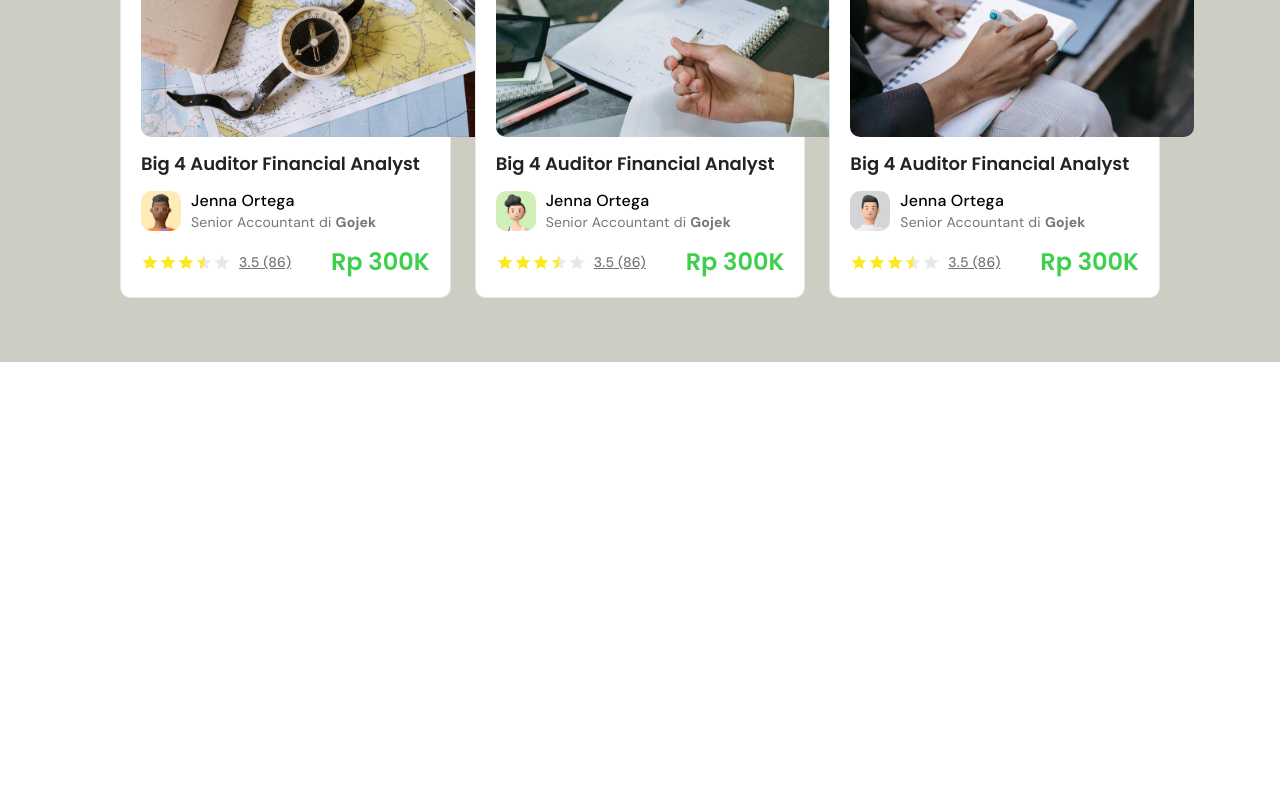
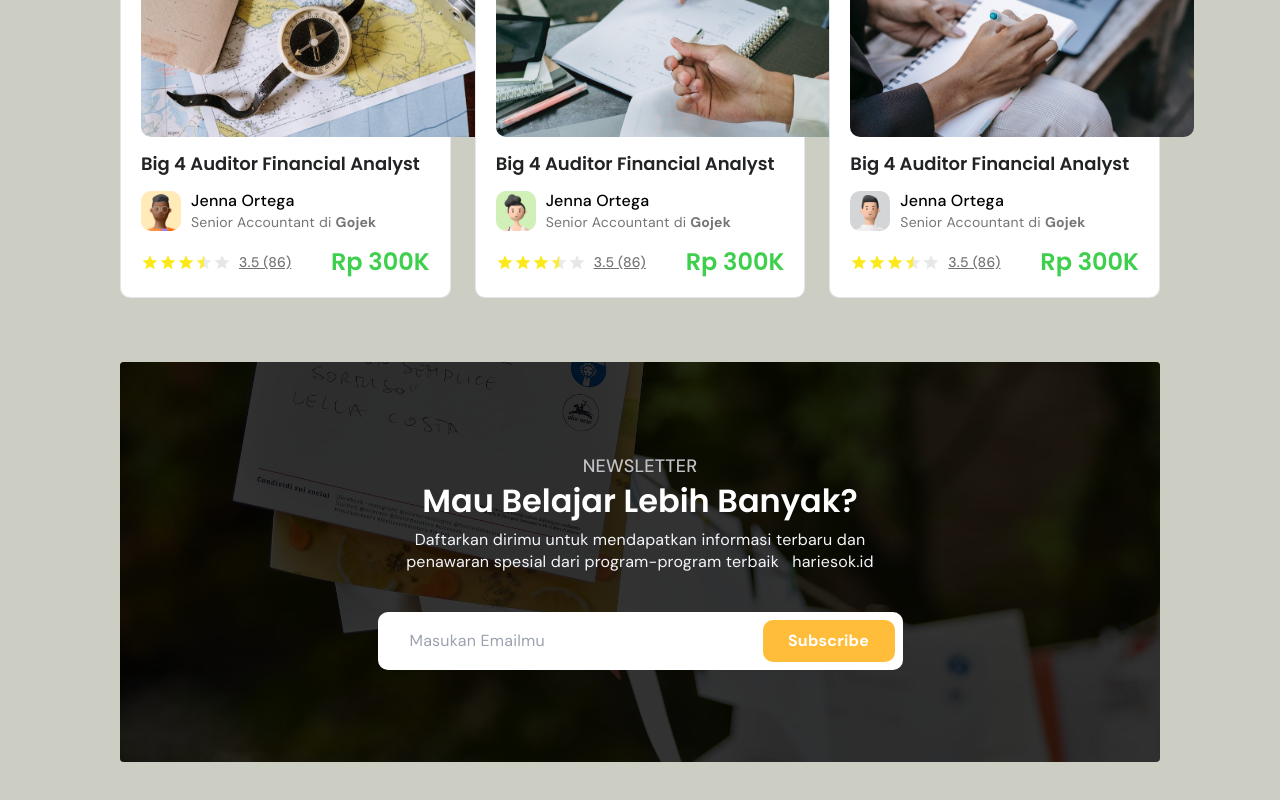
Before and after one commit to adebadanir/mission-3-react, a React (Vite) app: page / in a window 1280 px wide. Shown: the part 1669-2469 px from the top of the page. Before the commit the page ends 2031 px from the top, so only its background shows below. Built offline with nearby package versions, Linux system fonts and the light colour scheme.

Commit message:
feat: add banner

```diff
--- a/index.html
+++ b/index.html
@@ -14,7 +14,7 @@
       rel="stylesheet"
     />
     <meta name="viewport" content="width=device-width, initial-scale=1.0" />
-    <title>Vite + React + TS</title>
+    <title>videobelajar</title>
   </head>
   <body>
     <div id="root"></div>
--- a/src/App.tsx
+++ b/src/App.tsx
@@ -1,13 +1,11 @@
 import { BrowserRouter, Route, Routes } from "react-router";
-import Login from "./pages/Login";
+import Dashboard from "./pages/Dashboard";
 
 function App() {
   return (
     <BrowserRouter>
       <Routes>
-        <Route path="/" element={<Login />} />
-        <Route path="/dashboard" element={<Login />} />
-        <Route path="/register" element={<Login />} />
+        <Route path="/" element={<Dashboard />} />
       </Routes>
     </BrowserRouter>
   );
--- /dev/null
+++ b/src/components/Banner.tsx
@@ -0,0 +1,35 @@
+const Banner = () => {
+  return (
+    <section
+      style={{ backgroundImage: "url(bg-banner.jpeg)" }}
+      className="relative flex bg-center bg-cover flex-col justify-center items-center max-w-[320px] h-[400px] px-[20px] py-[20px] rounded-[4px] w-full sm:max-w-[1200px] sm:h-[400px] sm:max-h-full sm:rounded-[4px] before:absolute before:inset-0 before:bg-black before:bg-opacity-80 before:rounded-[4px] before:z-0"
+    >
+      <div className=" z-10 flex flex-col max-w-[280px] max-h-[304px] w-auto sm:max-w-[525px] h-auto sm:max-h-[216px] gap-[40px]">
+        <div className="flex flex-col text-center w-full max-w-[280px] max-h-[168px] gap-[4px] sm:w-auto sm:max-w-[525px] h-auto sm:max-h-[118px]">
+          <p className="body-large font-medium text-[#C1C2C4]">NEWSLETTER</p>
+          <div className="flex flex-col gap-[10px] w-full max-w-[280px] max-h-[142px] sm:w-auto sm:max-w-[525px] sm:h-auto sm:max-h-[89px]">
+            <h3 className="heading-3 text-white font-semibold">
+              Mau Belajar Lebih Banyak?
+            </h3>
+            <p className="body-medium font-normal text-[#F4F5FA]">
+              Daftarkan dirimu untuk mendapatkan informasi terbaru dan penawaran
+              spesial dari program-program terbaik &nbsp; hariesok.id
+            </p>
+          </div>
+        </div>
+        <div className="flex flex-col sm:flex-row items-center bg-transparent w-auto max-w-[280px] max-h-[96px] gap-[16px] sm:bg-white sm:w-full sm:max-w-[525px] h-auto sm:max-h-[58ox] sm:py-[8px] sm:pr-[8px] sm:pl-[32px] sm:rounded-[10px] sm:gap-[20px]">
+          <input
+            type="email"
+            placeholder="Masukan Emailmu"
+            className="body-medium font-normal text-center sm:text-left text-[#333333AD] bg-white w-[280px] h-auto max-h-[40px] rounded-[10px] py-[10px] pr-[8px] pl-[12px] sm:w-[333px] sm:h-[22px] sm:p-0 sm:bg-transparent sm:rounded-none"
+          />
+          <button className="flex item-center justify-center bg-[#FFBD3A] w-full px-[26px] py-[10px] sm:p-0 max-w-[280px] max-h-[40px] sm:w-auto sm:max-w-[132px] sm:h-auto sm:max-h-[42px] sm:px-[26px] sm:py-[10px] rounded-[10px] sm:gap-[8px]">
+            <span className=" body-medium font-bold text-white">Subscribe</span>
+          </button>
+        </div>
+      </div>
+    </section>
+  );
+};
+
+export default Banner;
--- a/src/index.css
+++ b/src/index.css
@@ -2,6 +2,9 @@
 @tailwind components;
 @tailwind utilities;
 
+.body-large {
+  @apply font-dm-sans text-[18px] leading-[25.2px] tracking-[0.2px];
+}
 .body-medium {
   @apply font-dm-sans text-[16px] leading-[22.4px] tracking-[0.2px];
 }
--- a/src/pages/Login.tsx
+++ b/src/pages/Dashboard.tsx
@@ -1,3 +1,4 @@
+import Banner from "../components/Banner";
 import Course from "../components/Course";
 import Hero from "../components/Hero";
 import Navbar from "../components/Navbar";
@@ -11,6 +12,7 @@ const Login = () => {
       <main className="flex flex-col gap-[24px] w-full max-w-[360px] max-h-[2587px] px-[20px] py-[28px] sm:w-[1440px] sm:max-w-full h-auto sm:max-h-[2581px] sm:py-[64px] sm:px-[120px] sm:gap-[64px]">
         <Hero />
         <Course />
+        <Banner />
       </main>
     </div>
   );
```
Also changed, not shown: public/bg-banner.jpeg (added).
